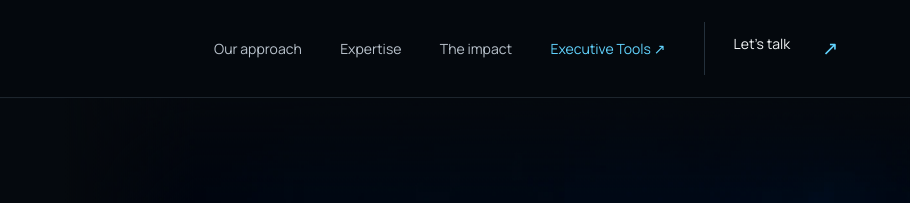
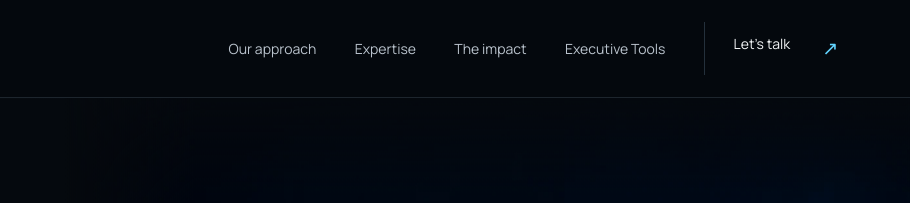
Before and after one commit to AllstarProductionsLLC/archwood-innovations, a plain HTML site: page dist/index.html in a window 1280 px wide. Shown: the top 203 px of the page, 370-1280 px from the left. Drawn offline with Linux system fonts and the light colour scheme.

Commit message:
Start expertise panels closed and simplify Executive Tools navigation

```diff
--- a/dist/experience.css
+++ b/dist/experience.css
@@ -277,7 +277,6 @@
 .chart-playback button:disabled{opacity:.65}
 .chart-playback button:focus-visible{outline-color:#176a91}
 .nav-tools{white-space:nowrap}
-.main-navigation .nav-tools{color:var(--cyan)}
 @media(min-width:761px) and (max-width:1100px){.main-navigation{gap:1.15rem;font-size:.8125rem}}
 @media(min-width:601px) and (max-width:760px){.main-navigation{gap:10px;font-size:.7rem}.main-navigation .nav-contact{padding-left:10px;gap:8px}.brand-name{font-size:.875rem}.brand img{width:32px}.brand{gap:8px}}
 @media(max-width:600px){body:not(.js-ready) .main-navigation{flex-wrap:wrap}.chart-playback{align-items:flex-start}.chart-playback p{max-width:180px}}
--- a/dist/index.html
+++ b/dist/index.html
@@ -36,7 +36,7 @@
       <a href="#approach">Our approach</a>
       <a href="#expertise">Expertise</a>
       <a href="#impact">The impact</a>
-      <a class="nav-tools" href="/archwood-studios">Executive Tools <span aria-hidden="true">↗</span></a>
+      <a class="nav-tools" href="/archwood-studios">Executive Tools</a>
       <a class="nav-contact" href="#contact">Let’s talk <span aria-hidden="true">↗</span></a>
     </nav>
   </header>
@@ -106,7 +106,7 @@
         <p>Strategy, creation, and implementation.<br>Built around your business, with<br class="desktop-break"> room for what comes next.</p>
       </div>
       <div class="services">
-        <details class="service" id="service-intelligence" name="expertise" open>
+        <details class="service" id="service-intelligence" name="expertise">
           <summary><span class="service-glyph" aria-hidden="true"><svg viewBox="0 0 40 40" fill="none"><path d="M20 5 33 12.5v15L20 35 7 27.5v-15L20 5Zm0 0v30M7 12.5l26 15M33 12.5l-26 15"/></svg></span><span class="service-title">Intelligence &amp; custom software<span>AI consulting · Custom app development</span></span><span class="expand-icon" aria-hidden="true"></span></summary>
           <div class="service-content"><div class="service-description"><h3>Make AI work for your business.</h3><p>Start with a clear strategy. Then bring it to life with intelligent tools and bespoke software built for the way you work.</p><a class="text-link" href="mailto:info@archwoodinnovations.com?subject=AI%20and%20custom%20software%20inquiry">Talk about intelligence &amp; software <span aria-hidden="true">↗</span></a></div><div class="service-offerings"><article><h4>AI consulting</h4><p>Strategic integration, tailored AI roadmaps, and custom models developed around specific business needs.</p></article><article><h4>Custom app development</h4><p>Cross-platform mobile applications, web platforms, and scalable SaaS products that connect your ideas to everyday use.</p></article></div></div>
         </details>
```
